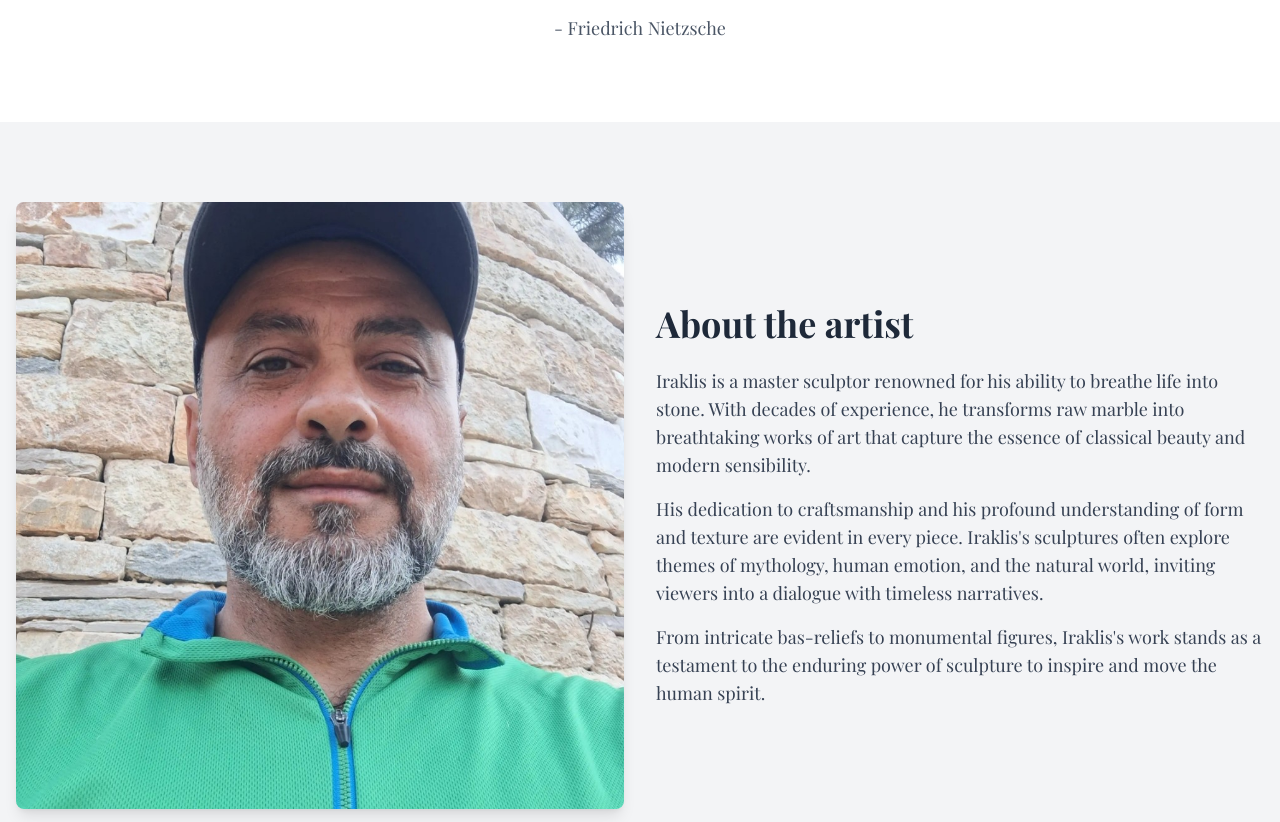
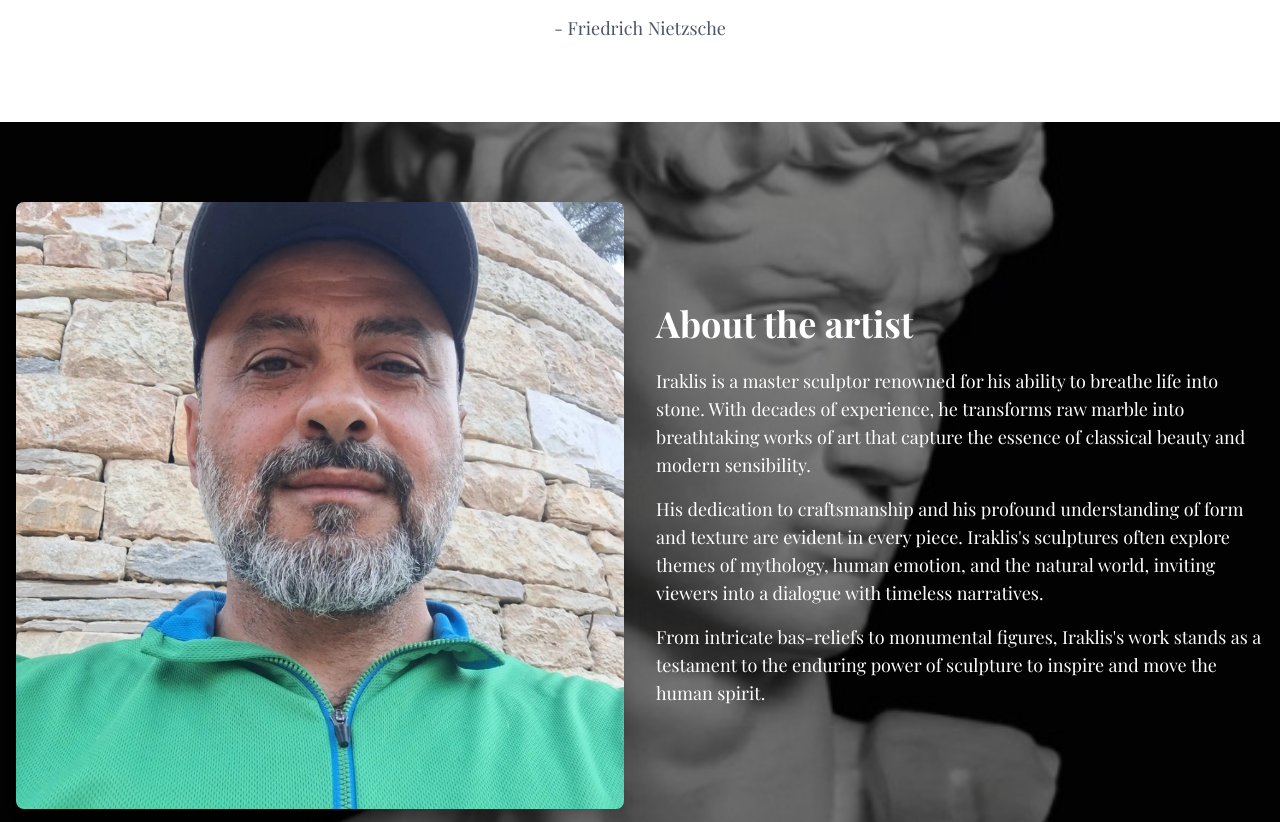
Before and after one commit to paulcureu/iraklis, a Next.js app: page / in a window 1280 px wide. Shown: the part 854-1676 px from the top of the page. Built offline with nearby package versions, Linux system fonts and the light colour scheme; a web font is replaced by a local one.

Commit message:
Add background image and update artist section styles
The 'About the artist' section now features a background image with a dark overlay for improved readability. Text colors were updated to white for better contrast, and two new image assets were added to the public/gif directory.

```diff
--- a/app/page.tsx
+++ b/app/page.tsx
@@ -15,8 +15,16 @@ export default function Home() {
         </div>
       </section>
 
-      <section className='py-20 bg-gray-100'>
-        <div className='container mx-auto px-4 flex flex-col md:flex-row items-center gap-8'>
+      <section
+        className='py-20 relative'
+        style={{
+          backgroundImage: "url('/gif/sculpture-img.jpg')",
+          backgroundSize: "cover",
+          backgroundPosition: "center",
+        }}
+      >
+        <div className='absolute inset-0 bg-black opacity-50'></div>
+        <div className='container mx-auto px-4 flex flex-col md:flex-row items-center gap-8 relative z-10'>
           <div className='md:w-1/2'>
             <img
               src='/artist.jpg'
@@ -25,22 +33,22 @@ export default function Home() {
             />
           </div>
           <div className='md:w-1/2 text-center md:text-left'>
-            <h2 className='text-4xl font-bold text-gray-800 mb-6'>
+            <h2 className='text-4xl font-bold text-white mb-6'>
               About the artist
             </h2>
-            <p className='text-lg text-gray-700 mb-4'>
+            <p className='text-lg text-white mb-4'>
               Iraklis is a master sculptor renowned for his ability to breathe
               life into stone. With decades of experience, he transforms raw
               marble into breathtaking works of art that capture the essence of
               classical beauty and modern sensibility.
             </p>
-            <p className='text-lg text-gray-700 mb-4'>
+            <p className='text-lg text-white mb-4'>
               His dedication to craftsmanship and his profound understanding of
               form and texture are evident in every piece. Iraklis's sculptures
               often explore themes of mythology, human emotion, and the natural
               world, inviting viewers into a dialogue with timeless narratives.
             </p>
-            <p className='text-lg text-gray-700'>
+            <p className='text-lg text-white'>
               From intricate bas-reliefs to monumental figures, Iraklis's work
               stands as a testament to the enduring power of sculpture to
               inspire and move the human spirit.
```
Also changed, not shown: public/gif/sculpture-img.jpg (added), public/gif/tenor.gif (added).
